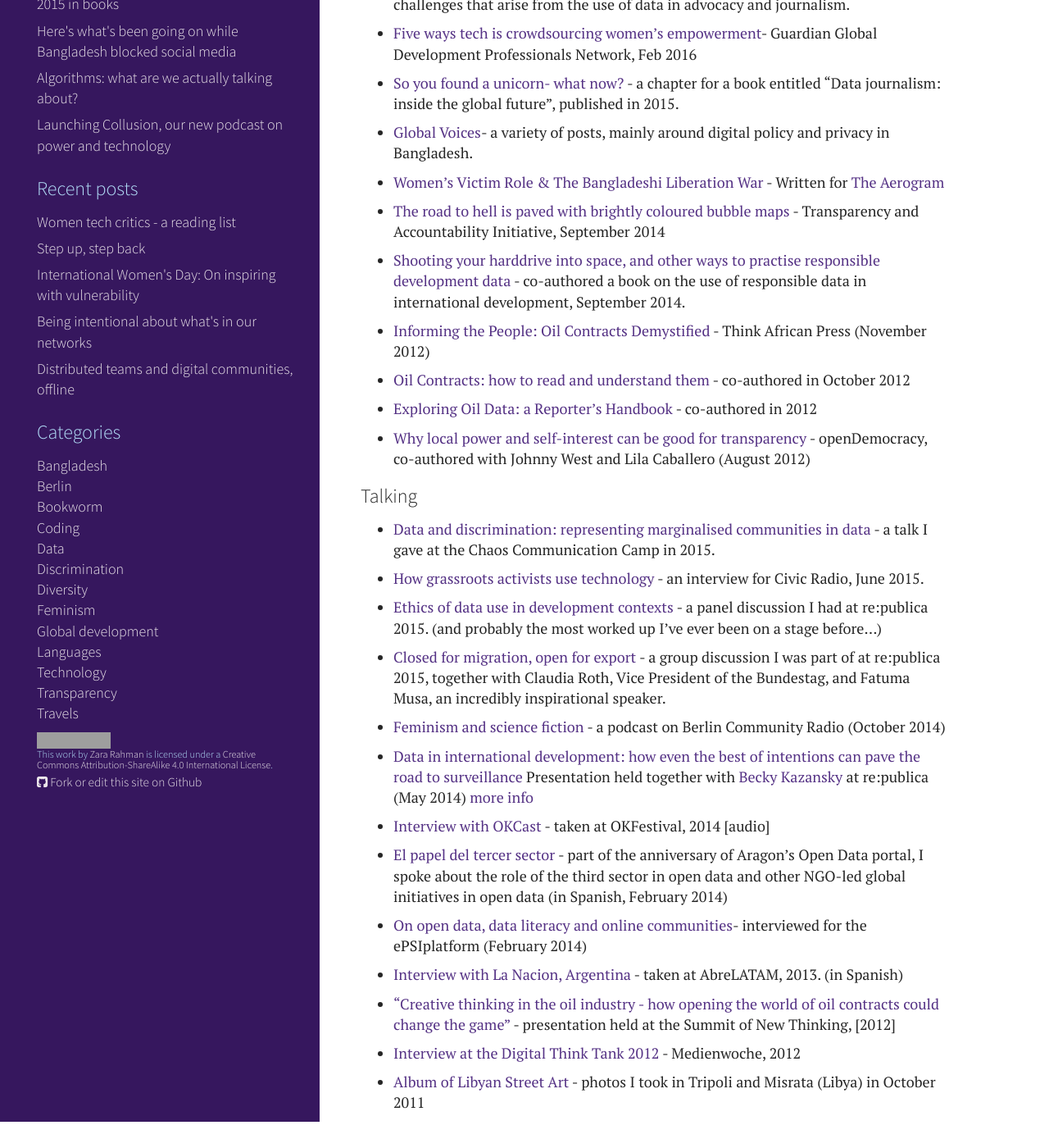
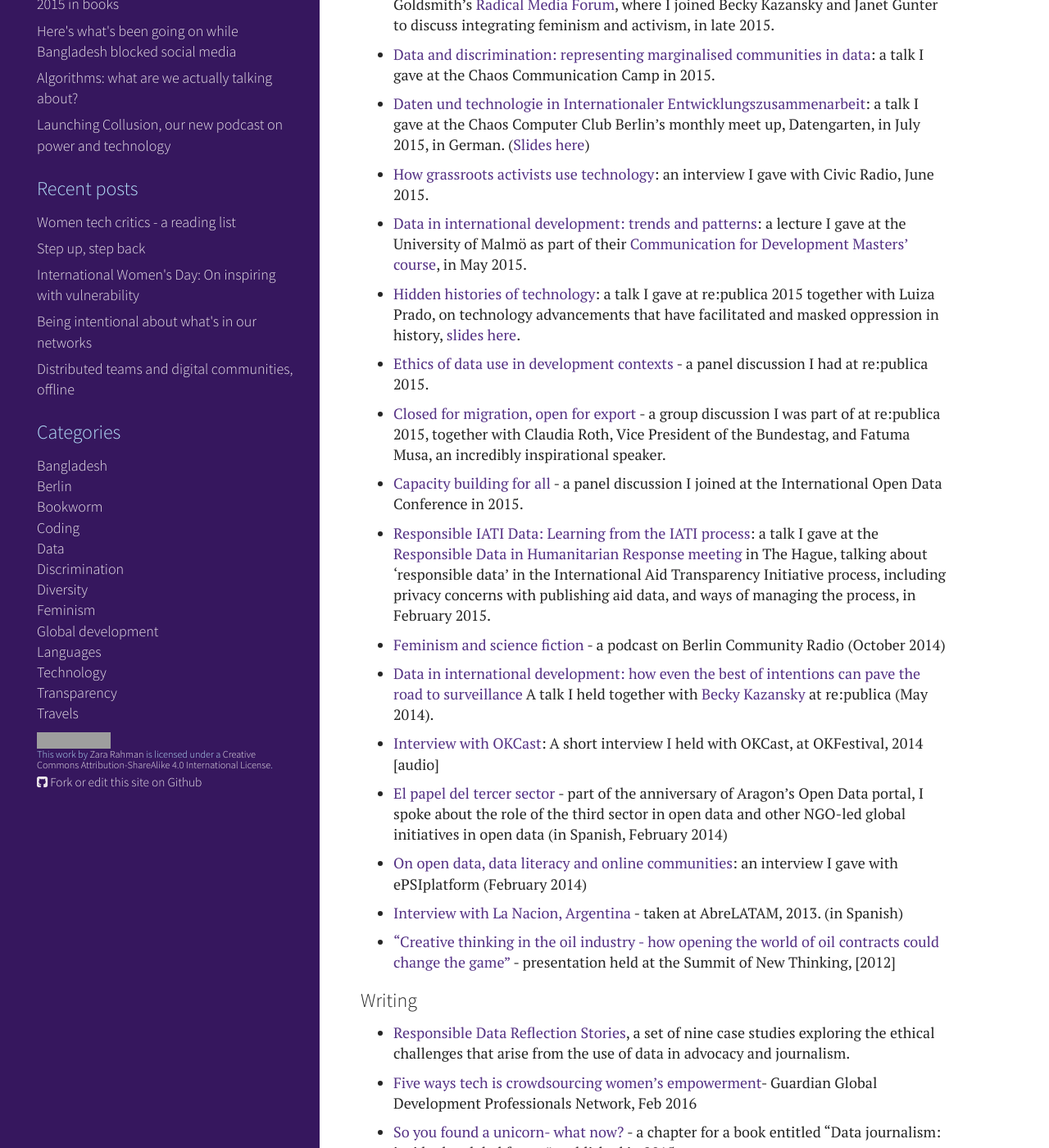
Before and after one commit to zararah/zararah.net, a Jekyll site: the page built from media/index.md, in a window 1280 px wide and 1400 px high, scrolled down 304 px. Shown: the whole window at 82% size. Built offline with Jekyll 4.4.1, drawn with Linux system fonts in a browser that asks for light colours; Markdown is read by kramdown in place of the engine named in the settings; before the commit the page ends 1672 px from its top, so only the background shows below that; some of the changed text lies outside the part shown; grey boxes are pictures that could not be loaded.

Commit message:
Update media page

```diff
--- a/media/index.md
+++ b/media/index.md
@@ -1,11 +1,48 @@
 ---
-title: Things I've done
+title: Media
 layout: default
 ---
 
-## Things I've done
+## Media
 
-In addition to the writing you'll find on this site, here is a selection of other things I've written and presentations/interviews that I've held.
+I enjoy public speaking and writing on topics that I care about. Below is a selection of both.
+
+### Speaking
+
+* [Gender, activism and technology: Bridging theory and practice](http://www.gold.ac.uk/calendar/?id=9130): an event from Goldsmith's [Radical Media Forum](https://www.facebook.com/RadicalMediaForum), where I joined Becky Kazansky and Janet Gunter to discuss integrating feminism and activism, in late 2015.
+
+* [Data and discrimination: representing marginalised communities in data](https://media.ccc.de/v/camp2015-6876-data_and_discrimination_representing_marginalised_communities_in_data): a talk I gave at the Chaos Communication Camp in 2015.
+
+* [Daten und technologie in Internationaler Entwicklungszusammenarbeit](http://zararah.net/blog/2015/07/26/datengarten/): a talk I gave at the Chaos Computer Club Berlin's monthly meet up, Datengarten, in July 2015, in German. ([Slides here](http://www.slideshare.net/zararah/datengarten-final))
+
+* [How grassroots activists use technology](http://www.techforgood.global/blog/civic-radio-interview-with-zahra-rahman-how-grassr/): an interview I gave with Civic Radio, June 2015.
+
+* [Data in international development: trends and patterns](http://www.slideshare.net/zararah/data-in-international-development-extended): a lecture I gave at the University of Malmö as part of their [Communication for Development Masters' course](https://wpmu.mah.se/comdev/2015/05/29/degree-project-examination-seminar-social-capital-open-data-ict4d/), in May 2015.
+
+* [Hidden histories of technology](https://re-publica.de/session/hidden-histories-power-technology): a talk I gave at re:publica 2015 together with Luiza Prado, on technology advancements that have facilitated and masked oppression in history, [slides here](http://www.slideshare.net/zararah/rp15-hiddenhistoriestalk-zr-copy-48272313).
+
+* [Ethics of data use in development contexts](https://re-publica.de/en/session/big-problems-big-data-little-privacy-ethics-data-use-developent-contexts) - a panel discussion I had at re:publica 2015.
+
+* [Closed for migration, open for export](https://re-publica.de/en/session/closed-migration-open-export) - a group discussion I was part of at re:publica 2015, together with Claudia Roth, Vice President of the Bundestag, and Fatuma Musa, an incredibly inspirational speaker.
+
+* [Capacity building for all](https://internationalopendataconfer2015.sched.org/event/36xT/capacity-building-for-all-enrichissement-de-la-capacite-pour-tous) - a panel discussion I joined at the International Open Data Conference in 2015.
+
+* [Responsible IATI Data: Learning from the IATI process](http://www.slideshare.net/zararah/learning-fromiati): a talk I gave at the [Responsible Data in Humanitarian Response meeting](http://www.responsible-data.org/) in The Hague, talking about 'responsible data' in the International Aid Transparency Initiative process, including privacy concerns with publishing aid data, and ways of managing the process, in February 2015.
+
+* [Feminism and science fiction](https://soundcloud.com/berlincommunityradio/hystereo-4-feminist-science-fiction) - a podcast on Berlin Community Radio (October 2014)
+
+* [Data in international development: how even the best of intentions can pave the road to surveillance](https://www.youtube.com/watch?v=Bj1xcE4BUbc) A talk I held together with [Becky Kazansky](http://www.beckykazansky.com/) at re:publica (May 2014).
+
+* [Interview with OKCast](http://okcast.org/2014/07/okfestival-2014-zara-rahman-school-of-data-mini-interview/): A short interview I held with OKCast, at OKFestival, 2014 [audio]
+
+* [El papel del tercer sector](https://www.youtube.com/watch?v=0Chzuu2cb8o) - part of the anniversary of Aragon's Open Data portal, I spoke about the role of the third sector in open data and other NGO-led global initiatives in open data (in Spanish, February 2014)
+
+* [On open data, data literacy and online communities](http://vimeo.com/88866898): an interview I gave with ePSIplatform (February 2014)
+
+* [Interview with La Nacion, Argentina](https://www.youtube.com/watch?v=5Fx6ZuIr7Xg) - taken at AbreLATAM, 2013. (in Spanish)
+
+* ["Creative thinking in the oil industry - how opening the world of oil contracts could change the game"](http://open-strategies.de/sessions/creative-thinking-in-the-oil-industry-how-opening-the-world-of-oil-contracts-could-change-t) - presentation held at the Summit of New Thinking, [2012]
+
 
 ### Writing
 
@@ -14,6 +51,8 @@
 * [Five ways tech is crowdsourcing women’s empowerment](http://www.theguardian.com/global-development-professionals-network/2016/feb/03/five-ways-tech-crowdsourcing-womens-empowerment)- Guardian Global Development Professionals Network, Feb 2016
 
 * [So you found a unicorn- what now?](http://zararah.net/blog/2015/11/12/data-journalism-book/) - a chapter for a book entitled "Data journalism: inside the global future", published in 2015.
+
+* [Getting open development right](http://twentysix.fibreculturejournal.org/fcjmesh-010-getting-open-development-right/): an essay for the Fibreculture journal, on tensions between 'open development' and privacy.
 
 * [Global Voices](https://globalvoices.org/author/zararahman/)- a variety of posts, mainly around digital policy and privacy in Bangladesh.
 
@@ -25,36 +64,6 @@
 
 * [Informing the People: Oil Contracts Demystified](http://thinkafricapress.com/legal/openoil-informing-nation-oil-contracts-demystified) - Think African Press (November 2012)
 
-* [Oil Contracts: how to read and understand them](http://openoil.net/understanding-oil-contracts/) - co-authored in October 2012
+* [Oil Contracts: how to read and understand them](http://openoil.net/understanding-oil-contracts/) - a book, co-authored in October 2012
 
-* [Exploring Oil Data: a Reporter's Handbook](http://openoil.net/exploring-oil-data/) - co-authored in 2012
-
-* [Why local power and self-interest can be good for transparency](https://www.opendemocracy.net/zara-rahman-johnny-west-lila-caballero/why-local-power-and-self-interest-can-be-good-for-transparenc) - openDemocracy, co-authored with Johnny West and Lila Caballero (August 2012)
-
-### Talking
-
-* [Data and discrimination: representing marginalised communities in data](https://media.ccc.de/v/camp2015-6876-data_and_discrimination_representing_marginalised_communities_in_data) - a talk I gave at the Chaos Communication Camp in 2015.
-
-* [How grassroots activists use technology](http://www.techforgood.global/blog/civic-radio-interview-with-zahra-rahman-how-grassr/) - an interview for Civic Radio, June 2015.
-
-* [Ethics of data use in development contexts](https://re-publica.de/en/session/big-problems-big-data-little-privacy-ethics-data-use-developent-contexts) - a panel discussion I had at re:publica 2015. (and probably the most worked up I've ever been on a stage before...)
-
-* [Closed for migration, open for export](https://re-publica.de/en/session/closed-migration-open-export) - a group discussion I was part of at re:publica 2015, together with Claudia Roth, Vice President of the Bundestag, and Fatuma Musa, an incredibly inspirational speaker.
-
-* [Feminism and science fiction](https://soundcloud.com/berlincommunityradio/hystereo-4-feminist-science-fiction) - a podcast on Berlin Community Radio (October 2014)
-
-* [Data in international development: how even the best of intentions can pave the road to surveillance](https://www.youtube.com/watch?v=Bj1xcE4BUbc) Presentation held together with [Becky Kazansky](http://www.beckykazansky.com/) at re:publica (May 2014) [more info](http://14.re-publica.de/session/data-international-development-how-even-best-intentions-can-pave-road-surveillance)
-
-* [Interview with OKCast](http://okcast.org/2014/07/okfestival-2014-zara-rahman-school-of-data-mini-interview/) - taken at OKFestival, 2014 [audio]
-
-* [El papel del tercer sector](https://www.youtube.com/watch?v=0Chzuu2cb8o) - part of the anniversary of Aragon's Open Data portal, I spoke about the role of the third sector in open data and other NGO-led global initiatives in open data (in Spanish, February 2014)
-
-* [On open data, data literacy and online communities](http://vimeo.com/88866898)- interviewed for the ePSIplatform (February 2014)
-
-* [Interview with La Nacion, Argentina](https://www.youtube.com/watch?v=5Fx6ZuIr7Xg) - taken at AbreLATAM, 2013. (in Spanish)
-
-* ["Creative thinking in the oil industry - how opening the world of oil contracts could change the game"](http://open-strategies.de/sessions/creative-thinking-in-the-oil-industry-how-opening-the-world-of-oil-contracts-could-change-t) - presentation held at the Summit of New Thinking, [2012]
-
-* [Interview at the Digital Think Tank 2012](http://vimeo.com/49771193) - Medienwoche, 2012
-
-* [Album of Libyan Street Art](http://libyanstreetart.blogspot.de/2011/11/libyan-street-art-collection-open-oil.html) - photos I took in Tripoli and Misrata (Libya) in October 2011
+* [Exploring Oil Data: a Reporter's Handbook](http://openoil.net/exploring-oil-data/) - a book, co-authored in 2012
```
